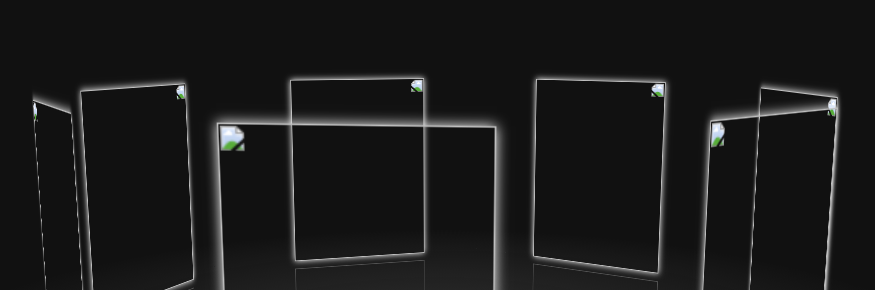
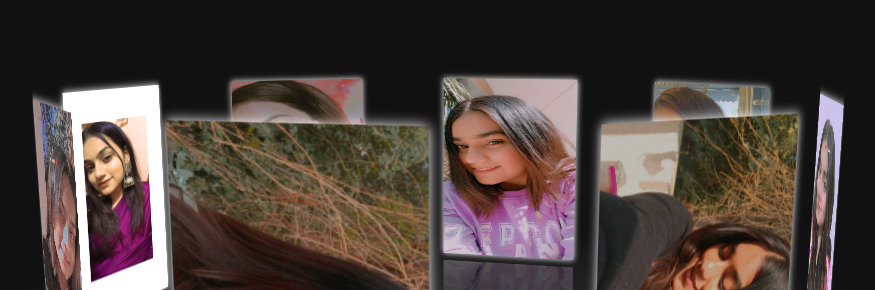
Before and after one commit to Being-Warrior/happy-birthday.github.io, a plain HTML site: page index.html in a window 1280 px wide. Shown: the part 186-476 px from the top of the page, without its empty margins (201-1076 px from the left). Drawn offline with Linux system fonts and the light colour scheme.

Commit message:
Update index.html

```diff
--- a/index.html
+++ b/index.html
@@ -16,13 +16,14 @@
 
 
 
-    <img src="./IMG_20230206_102259_700.jpg" alt="">
-    <img src="./IMG_20230206_102302_872.jpg" alt="">
-    <img src="./IMG_20230206_102305_137.jpg" alt="">
-    <img src="./IMG_20230206_102307_385.jpg" alt="">
-    <img src="./IMG_20230206_102310_433.jpg" alt="">
-    <img src="./IMG_20230206_102312_798.jpg" alt="">
-    <img src="./IMG_20230206_102315_830.jpg" alt="">
+    <img src="./Snapchat-153631289.jpg" alt="">
+    <img src="./Snapchat-1645067699.jpg" alt="">
+    <img src="./Snapchat-176218089.jpg" alt="">
+    <img src="./Snapchat-1792030692.jpg" alt="">
+    <img src="./Snapchat-425258837.jpg" alt="">
+    <img src="./Snapchat-678249220.jpg" alt="">
+    <img src="./Snapchat-718032304.jpg" alt="">
+    <img src="./Snapchat-968794911.jpg" alt="">
 
     <!-- Example image with link -->
     <!-- <a target="_blank" href="https://images.pexels.com/photos/139829/pexels-photo-139829.jpeg"> -->
```
